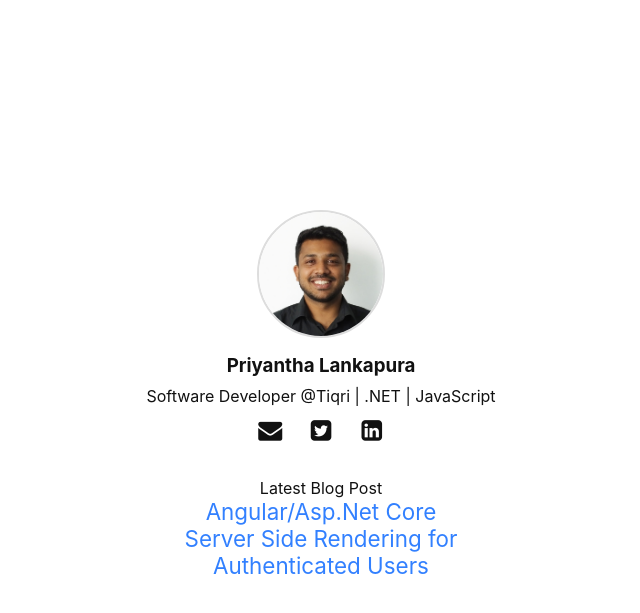
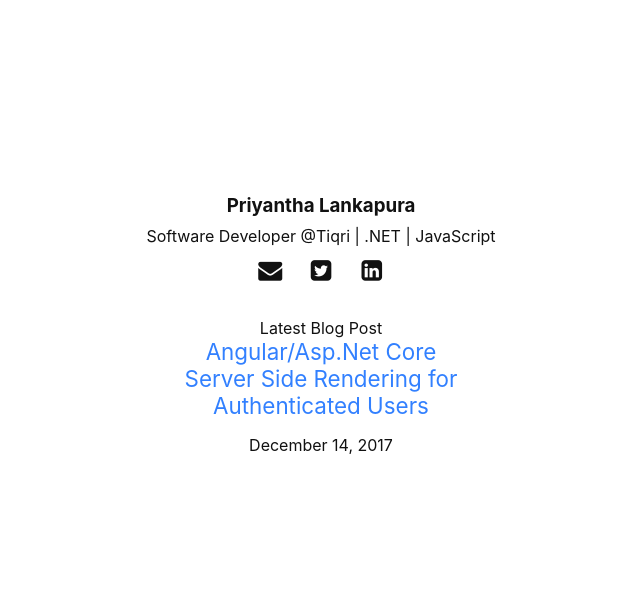
Before and after one commit to lankaapura/lankapura.net, a Jekyll site: the page built from index.html, in a window 1280 px wide. Shown: the top 613 px of the page, without its empty margins (319-959 px from the left). Built offline with Jekyll 4.4.1, drawn with Linux system fonts in a browser that asks for light colours; nearby versions of some CDN libraries; the list of posts is cut into pages by our own code; comment, search, counter and statistics services are not loaded.

Commit message:
Update index.html

```diff
--- a/index.html
+++ b/index.html
@@ -91,7 +91,7 @@
 
                 <div itemscope itemtype="http://schema.org/Person">
 
-                    {% if author.avatar %}
+                    <!-- {% if author.avatar %}
                       <div class="author__avatar">
                         {% if author.avatar contains "://" %}
                           {% assign author_src = author.avatar %}
@@ -112,7 +112,7 @@
                           <img src="{{ author_src }}" alt="{{ author.name }}" itemprop="image">
                         {% endif %}
                       </div>
-                    {% endif %}
+                    {% endif %} -->
 
                     <div class="author__content">
                       {% if author.home %}
@@ -201,7 +201,7 @@
                             {% if f_post.title %}
                             <a href="{{ root_url }}{{ f_post.url }}">{{ f_post.title | markdownify | strip_html | strip_newlines | escape_once }}</a>
                             {% endif %}
-    <!--
+
                             {% if f_post.description %}
                             <p>{{ f_post.description | markdownify | strip_html | strip_newlines | escape_once }}</p>
                             {% endif %}
@@ -212,7 +212,7 @@
 
                             {% if f_post.last_modified_at %}
                             <p>{{ f_post.last_modified_at | date: " %B %d, %Y " }}</p>
-                            {% endif %} -->
+                            {% endif %}
                         </div>
 
                     </div>
```
